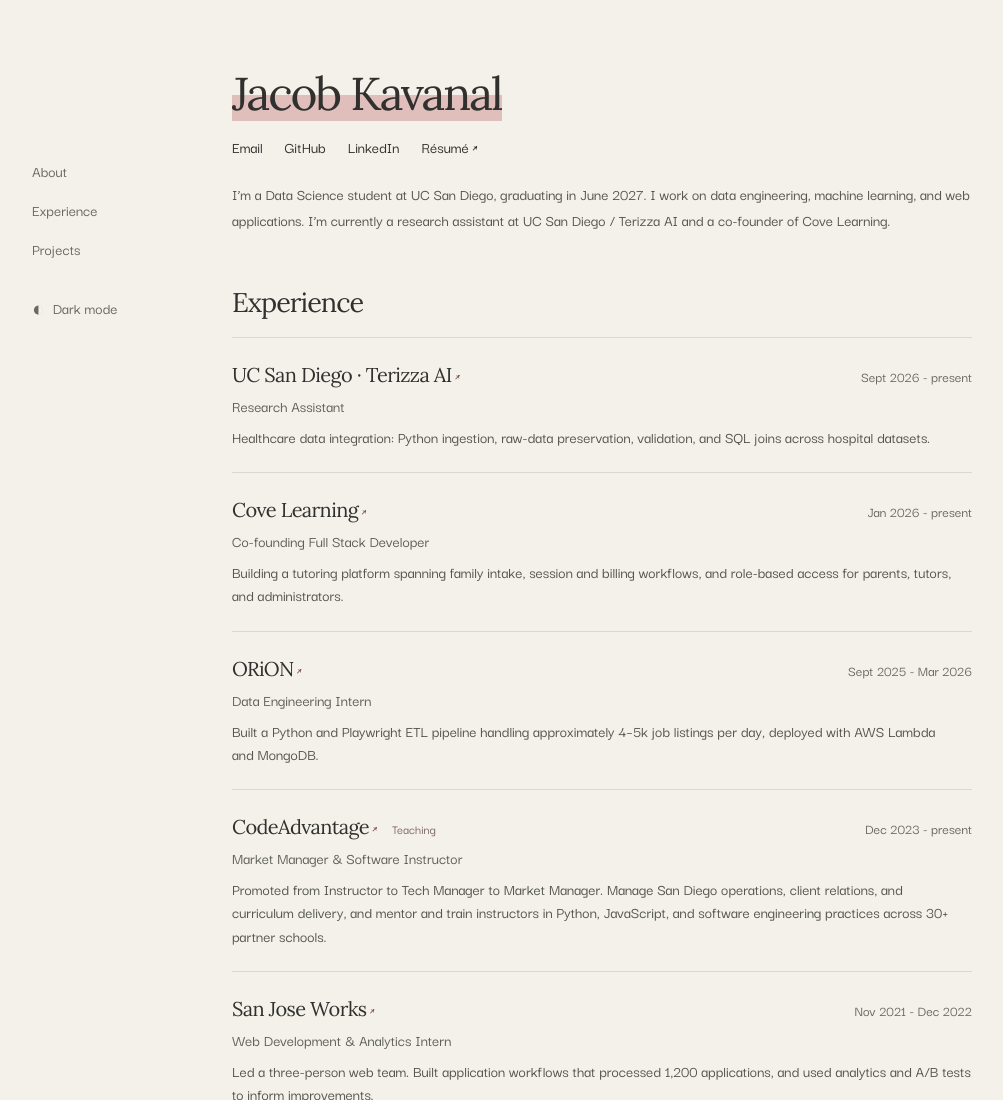
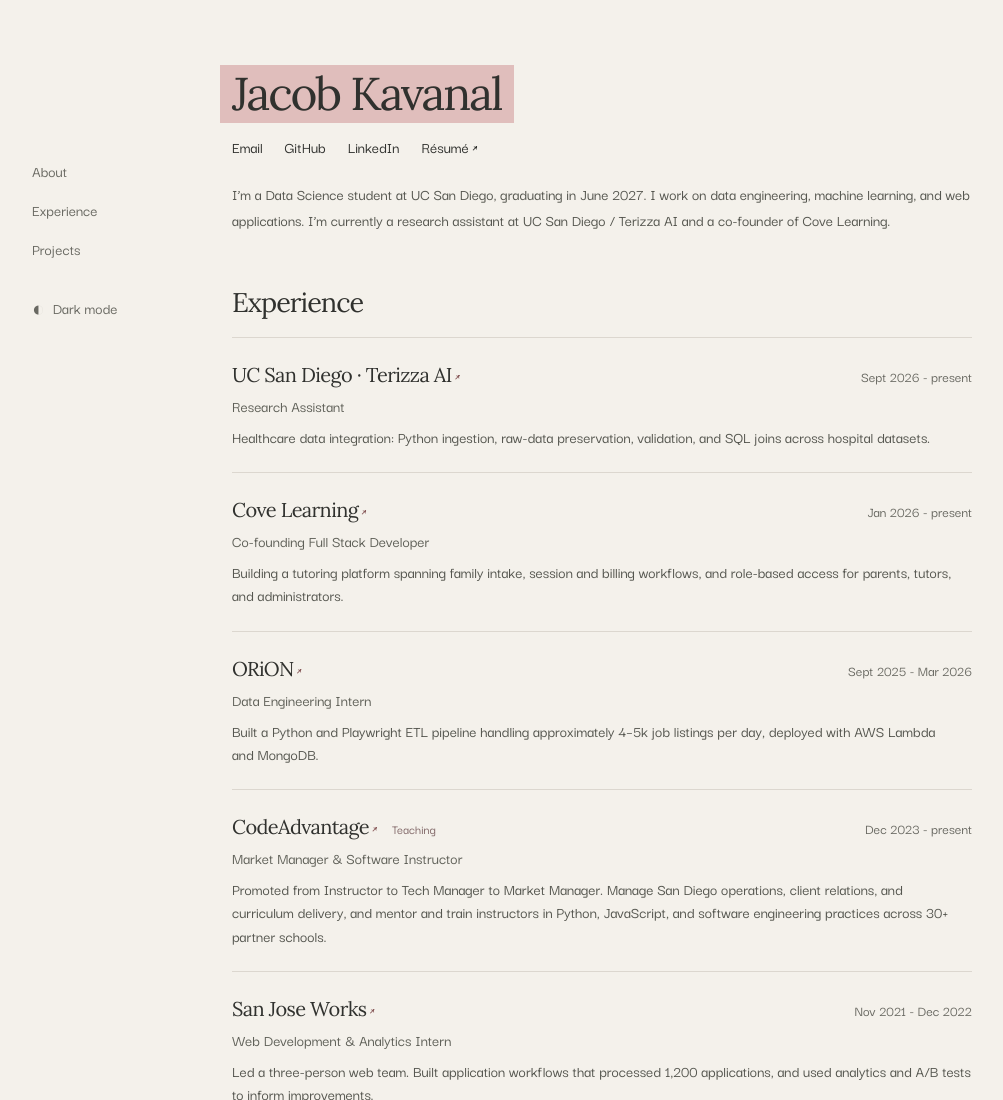
Before and after one commit to jacobkavanal/jacobkavanal.github.io, a plain HTML site: page index.html in a window 1280 px wide. Shown: the top 1100 px of the page, without its empty margins (38-1041 px from the left). Drawn offline with Linux system fonts and the light colour scheme.

Commit message:
Expand name highlight to full text height with side margins

```diff
--- a/styles.css
+++ b/styles.css
@@ -61,3 +61,5 @@ h1,h2,h3,p,.date,.role,.experience-label,.tools,.link-divider,summary,footer{tra
 @media(prefers-reduced-motion:reduce){body,.section-nav,h1,h2,h3,p,.date,.role,.experience-label,.tools,.link-divider,summary,footer,.experience-row,.project-row,.experience>h2,.work-section>h2{transition-duration:100ms}.theme-symbol{transition:none}.theme-toggle,.theme-toggle:active .theme-symbol{transform:none!important}}
 /* Straight text highlight */
 .intro h1::after{transform:none;border-radius:0;left:0;right:0}
+/* Full-height highlight with breathing room beside the name */
+.intro h1::after{left:-12px;right:-12px;top:0;bottom:0;height:auto}
```
